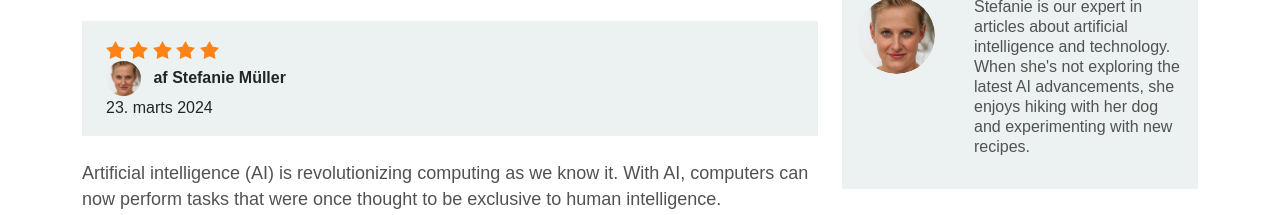
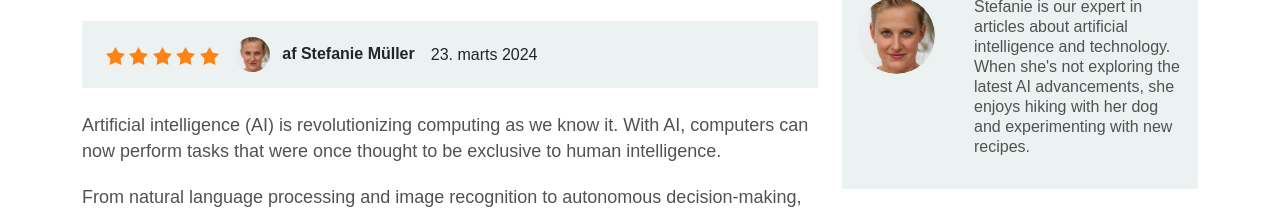
Before and after one commit to saad-sultan57/assignment, a plain HTML site: page artificial.html in a window 1280 px wide. Shown: the part 567-782 px from the top of the page. Drawn offline with Linux system fonts and the light colour scheme; no server answers.

Commit message:
d-flex add

```diff
--- a/artificial.html
+++ b/artificial.html
@@ -68,7 +68,7 @@
                 <div class="col-12 col-md-8">
 
                     <h2 class="ctitle">Artificial Intelligence: A Revolution in Computing</h2>
-                    <div class="author bg-cgrey d-flex align-items-center px-4 py-3 gap-3 my-4 d-none d-md-block">
+                    <div class="author bg-cgrey d-flex align-items-center px-4 py-3 gap-3 my-4 d-none d-md-flex">
                         <div class="ratestars">
                             <img src="assets/images/star-icon.png" alt="">
                             <img src="assets/images/star-icon.png" alt="">
```
Also changed, not shown: index.html (+1 -1 lines), virtaul.html (+1 -1 lines).
